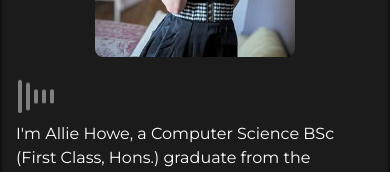
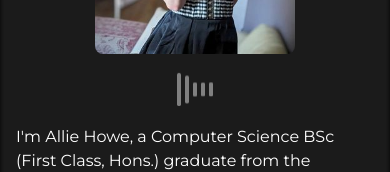
Before and after one commit to Allie-Howe/alliehowe.dev, a React (Vite) app: page / in a window 390 px wide. Both pictures are taken after a click on the element "about". Shown: the part 282-454 px from the top of the page. Built offline with nearby package versions, Linux system fonts and the light colour scheme; no server answers.

Commit message:
Now Playing - improved spacing & centered loading on mobile

```diff
--- a/src/components/NowPlaying.tsx
+++ b/src/components/NowPlaying.tsx
@@ -31,10 +31,12 @@ export const NowPlaying = () => {
     getNowPlaying();
   }, [getNowPlaying]);
 
-  if (loading) return (<ScaleLoader className='mt-5' loading={loading} color='grey' />)
+  if (loading) return (<div className='flex justify-center'>
+    <ScaleLoader loading color='grey' />
+  </div>)
 
   return track && (
-    <div className='flex mt-5 font-sans items-center justify-between gap-1 max-w-full min-w-full md:px-20'>
+    <div className='flex font-sans items-center justify-between gap-1 max-w-full min-w-full md:px-20'>
       <div className='flex gap-2'>
         <img src={spotify} alt='Spotify logo' width='50px' />
         <div className='max-w-[35vw]'>
--- a/src/components/pages/About.tsx
+++ b/src/components/pages/About.tsx
@@ -16,16 +16,16 @@ export const About = () => {
   const {md} = useBreakpoints();
   return (
     <ContentWrapper text='about'>
-      <div>
-        <img className='md:float-right m-auto text-center rounded-lg mb-5' width={200} src={Allie} />
+      <div className='flex flex-col' style={{gap: md ? '2em' : '1em'}}>
+        <img className='md:float-right m-auto text-center rounded-lg' width={200} src={Allie} />
         {!md && <NowPlaying />}
         <div className='text-white font-sans flex flex-col gap-3'>
           <p>I'm Allie Howe, a Computer Science BSc (First Class, Hons.) graduate from the University of Lincoln, currently working for music tech startup <NewTabLink href='http://music.clicknclear.com/'>ClicknClear</NewTabLink> as a Fullstack Software Engineer.</p>
           <p>Besides this, I enjoy playing around with various technologies - from creative code using p5.js, to learning new frameworks such as Svelte, to improving my knowledge of React and more.</p>
           <p>You can see all of my open source projects, including this site itself, on my <NewTabLink href='https://github.com/allie-howe'>GitHub</NewTabLink>.</p>
         </div>
+      {md && <NowPlaying />}
       </div>
-      {md && <NowPlaying />}
     </ContentWrapper>
   );
 };
```
